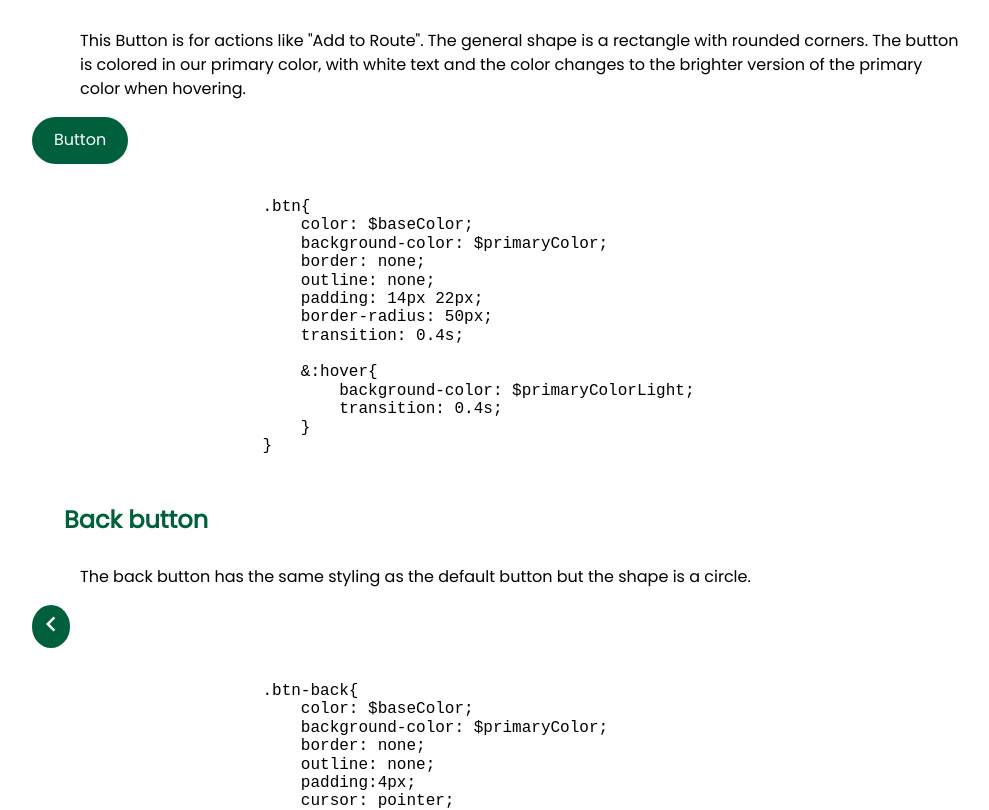
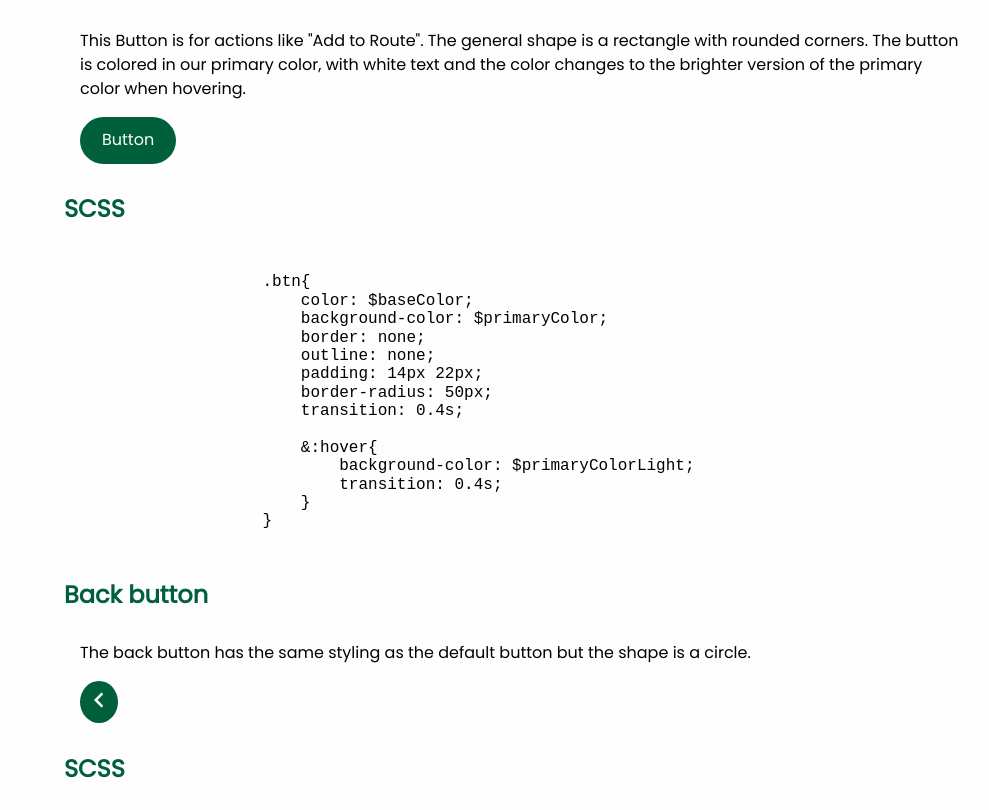
Before and after one commit to Sebsii/Styleguide-AllyMap, a website built with Parcel: page src/index.html in a window 1280 px wide. Shown: the part 2704-3514 px from the top of the page, without its empty margins (144-1133 px from the left). Built offline with nearby package versions, Linux system fonts and the light colour scheme.

Commit message:
added headline to the code blocks

```diff
--- a/src/index.html
+++ b/src/index.html
@@ -130,14 +130,15 @@
             </section>
             <section class="minor-section">
                 <h3>Buttons</h3>
-                <h4>Default button  </h4>
+                <h4>Default button</h4>
                 <p class="p-flow">
                    This Button is for actions like "Add to Route". The general shape is a rectangle with rounded corners. The button is colored in our primary color,
                 with white text and the color changes to the brighter version of the primary color when hovering.
                 </p>
 
                 <div class="buttons">
-                    <button class="buttons__btn" >Button</button>
+                    <button class="buttons__btn p-flow" >Button</button>
+                    <h4>SCSS</h4>
                     <pre><code class="lang-scss">
                         .btn{
                             color: $baseColor;
@@ -159,10 +160,10 @@
                     <p class="p-flow">
                       The back button has the same styling as the default button but the shape is a circle.
                     </p>
-                    <button class="buttons__btn-back">
+                    <button class="buttons__btn-back p-flow">
                         <img class="buttons__btn-back__icon" src="./icons/arrow.svg" alt="Some awesome company" />
                     </button>
-
+                    <h4>SCSS</h4>
                     <pre><code class="lang-scss">
                         .btn-back{
                             color: $baseColor;
@@ -194,9 +195,10 @@
                     to highlight the current target.
                   </p>
 
-                <div class="form-elements">
+                <div class="form-elements p-flow">
                     <input class="form-elements__search-field" type="text" placeholder="Search...">
                 </div>
+                <h4>SCSS</h4>
                 <pre><code class="lang-scss">
                     .search-field{
                         border: 2px solid $grey;
```
